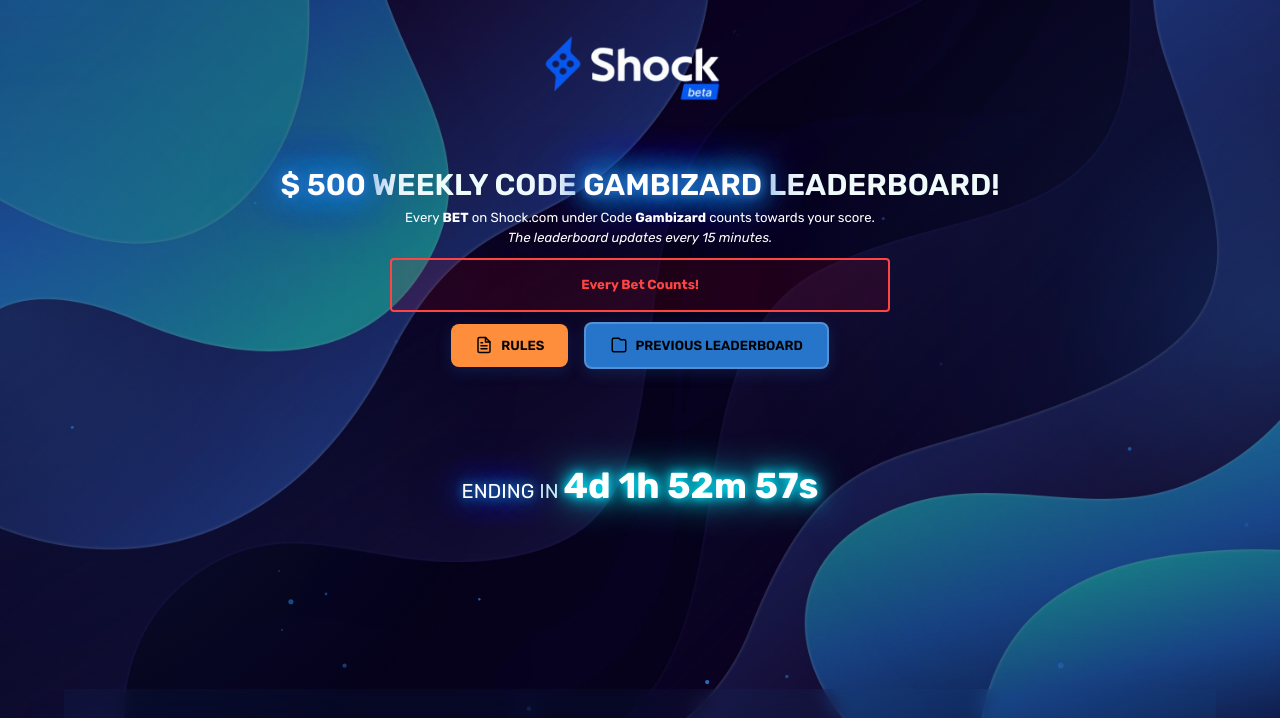
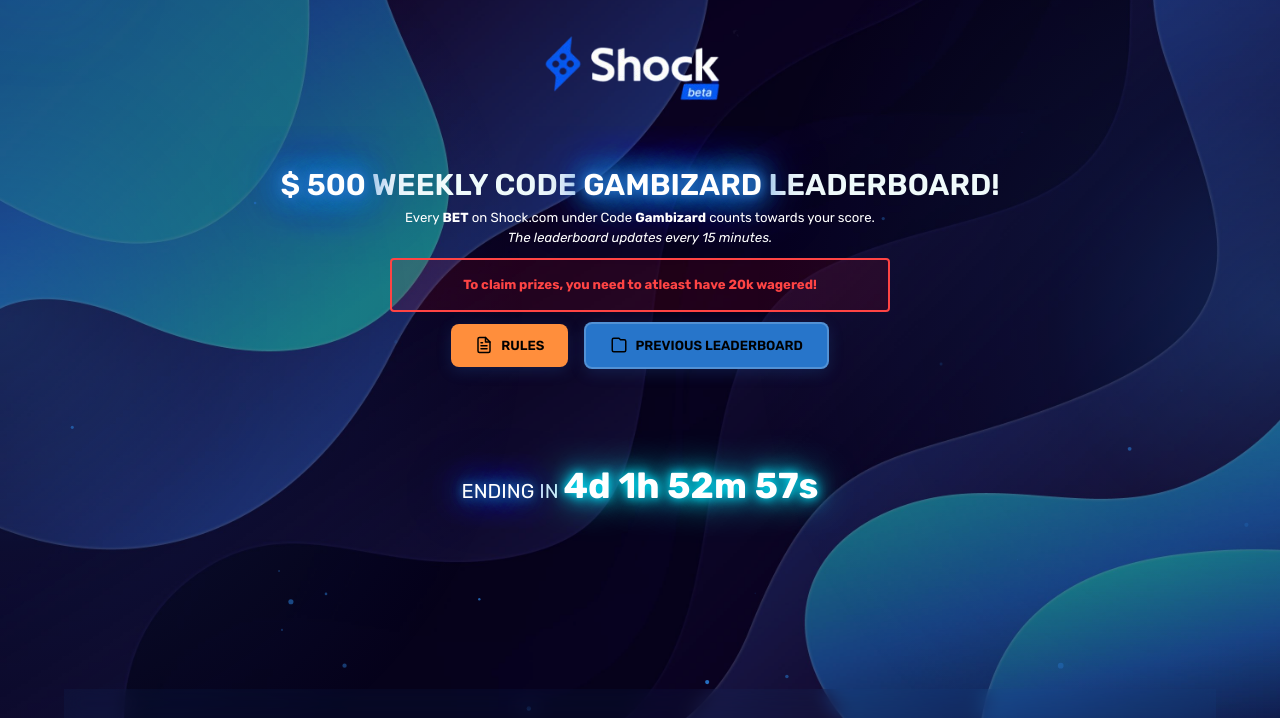
Before and after one commit to VMR21/Gambizard, a plain HTML site: page leaderboard/shock/index.html in a window 1280 px wide. Shown: the part 82-800 px from the top of the page. Drawn offline with Linux system fonts and the light colour scheme; no server answers; a script that the page names is missing.

Commit message:
Update index.html

```diff
--- a/leaderboard/shock/index.html
+++ b/leaderboard/shock/index.html
@@ -560,7 +560,7 @@
                     counts towards your score. <br>
                     <i>The leaderboard updates every 15 minutes.</i><br>
                     <div class="warning-message">
-                        Every Bet Counts!
+                        To claim prizes, you need to atleast have 20k wagered!
                     </div>
                         <button id="rulesButton" class="prev-lb-btn"
                             style="background: #ff8e3c; cursor: pointer; border: none;">
```
